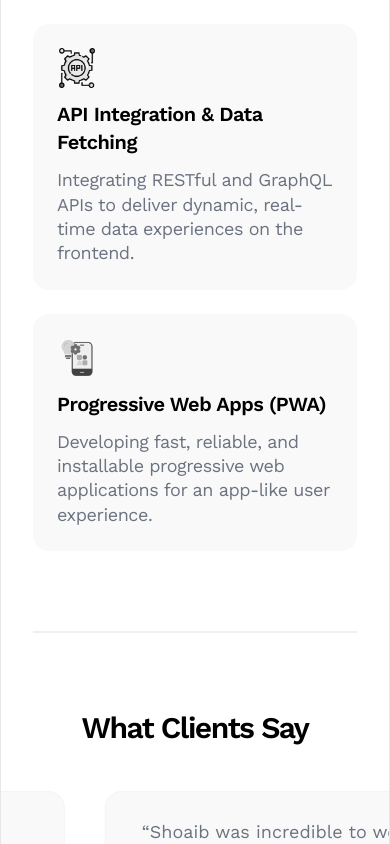
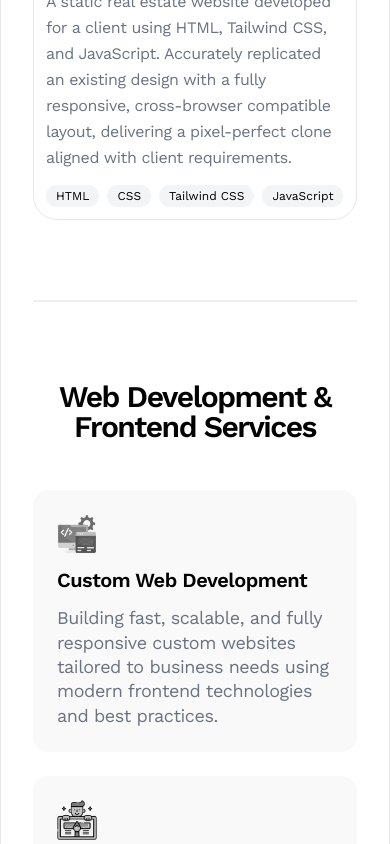
Before and after one commit to ShoaibMuhammad786/full_stack_developer_portfolio, a Next.js app: page / in a window 390 px wide. Shown: the part 5221-6065 px from the top of the page. Built offline with nearby package versions, Linux system fonts and the light colour scheme.

Commit message:
added projects

```diff
--- a/components/common/ProjectCard.jsx
+++ b/components/common/ProjectCard.jsx
@@ -5,37 +5,78 @@ import AnimatedText from "./AnimatedText";
 import Link from "next/link";
 
 const ProjectCard = ({ project, index }) => {
+  const isAboveFold = index < 2;
+
   return (
     <AnimatedText key={index}>
-      <div className="w-full border border-gray-200 p-3 xl:p-5 rounded-3xl mx-auto">
+      <article className="w-full border border-gray-200 p-3 xl:p-5 rounded-3xl mx-auto xl:min-h-[84vh] 2xl:min-h-[76vh]">
+        {/* Image */}
         <Image
           src={project?.image}
-          alt="project image"
+          alt={`${project?.title} - ${project?.type} project preview`}
           width={1280}
           height={720}
-          loading="lazy"
+          priority={isAboveFold}
+          loading={isAboveFold ? "eager" : "lazy"}
           className="lg:h-[240px] xl:h-[320px] 2xl:h-[380px] max-h-[380px] object-cover rounded-[20px]"
         />
 
-        <div className="w-full pt-5 flex items-center justify-between gap-2">
-          <h3 className="text-xl md:text-2xl lg:text-2xl font-semibold leading-none tracking-tight">
-            <strong className="font-semibold">{project?.title}</strong>
-          </h3>
-          {/* {project?.description && (
-            <p className="main-description text-start text-lg leading-[1.3] secondary-text z-10 tracking-tight">
-              <strong className="font-normal">{project?.description}</strong>
-            </p>
-          )} */}
+        {/* Header */}
+        <header className="w-full pt-5 flex items-center justify-between gap-2">
+          <h2 className="text-xl md:text-2xl font-semibold leading-tight tracking-tight">
+            {project?.title}
+          </h2>
+
           <Link
-            href={project?.url ? project?.url : `/`}
-            aria-label="Project link"
+            href={project?.url || `/`}
+            aria-label={`View ${project?.title} project`}
             target="_blank"
-            className="bg-gray-300/30 text-gray-500 text-base lg:text-base px-2 py-2 rounded-lg font-semibold inline-flex items-center  hover:bg-black hover:text-white transition-all duration-300"
+            rel="noopener noreferrer"
+            className="bg-gray-300/30 text-gray-500 px-2 py-2 rounded-lg inline-flex items-center hover:bg-black hover:text-white transition-all duration-300"
           >
             <FiArrowUpRight className="text-xl" />
           </Link>
+        </header>
+
+        {/* Description */}
+        <div className="w-full mt-2">
+          {project?.description && (
+            <p className="text-base leading-relaxed secondary-text tracking-tight">
+              {project.description}
+            </p>
+          )}
+
+          {/* Tech Stack */}
+          <ul className="flex flex-wrap gap-2 mt-3" aria-label="Tech stack">
+            {project?.tech_stack?.map((tech) => (
+              <li key={tech}>
+                <span className="text-xs bg-gray-100 px-2.5 py-1 rounded-xl">
+                  {tech}
+                </span>
+              </li>
+            ))}
+          </ul>
         </div>
-      </div>
+
+        {/* Structured Data (SEO boost) */}
+        <script
+          type="application/ld+json"
+          dangerouslySetInnerHTML={{
+            __html: JSON.stringify({
+              "@context": "https://schema.org",
+              "@type": "CreativeWork",
+              name: project.title,
+              description: project.description,
+              url: project.url,
+              image: project.image,
+              author: {
+                "@type": "Person",
+                name: "Shoaib Muhammad",
+              },
+            }),
+          }}
+        />
+      </article>
     </AnimatedText>
   );
 };
--- a/components/home/HomePage.jsx
+++ b/components/home/HomePage.jsx
@@ -22,8 +22,8 @@ const HomePage = () => {
         <Border />
         <Experience />
         <Border />
-        {/* <PorftolioProjects />
-        <Border /> */}
+        <PorftolioProjects />
+        <Border />
         <Services />
         <Border />
         <Testimonials />
--- a/constants/experience.js
+++ b/constants/experience.js
@@ -4,20 +4,39 @@ export const WORK_EXPERIENCE = [
     designation: "Mid-level Web Develper",
     timeline: "Jan 2025 - Present",
     companyLogo: "/launchboxglobal-logo.jpg",
-    companyLinkedIn: "https://www.linkedin.com/company/launchboxglobal/posts/?feedView=all",
+    companyLinkedIn:
+      "https://www.linkedin.com/company/launchboxglobal/posts/?feedView=all",
+    responsibilities: [
+      "Architect production-ready React.js applications using modular UI component libraries, cutting development cycles by 30%.",
+      "Boost Lighthouse performance scores by 40% via code-splitting, lazy loading, and advanced asset optimization.",
+      "Streamline state management and data flow by integrating RESTful APIs with Redux Toolkit Query and Axios.",
+      "Maintaine 99% rendering consistency across all major browsers (Chrome, Safari, Edge) through rigorous responsive design testing.",
+    ],
   },
   {
     companyName: "LaunchBox Global",
     designation: "Junior Web Develper",
     timeline: "Apr 2024 - Jan 2025",
     companyLogo: "/launchboxglobal-logo.jpg",
-    companyLinkedIn: "https://www.linkedin.com/company/launchboxglobal/posts/?feedView=all",
+    companyLinkedIn:
+      "https://www.linkedin.com/company/launchboxglobal/posts/?feedView=all",
+    responsibilities: [
+      "Converted complex Figma mockups into interactive UI components using React.js and Tailwind CSS.",
+      "Managed complex application workflows using Redux and Context API for robust client-side state handling.",
+      "Collaborated with backend teams to ensure efficient API integration and error management.",
+      "Contributed to a 40% increase in team velocity by actively participating in Agile sprints and peer code reviews.",
+    ],
   },
   {
     companyName: "Regex Dot Pvt Ltd",
     designation: "Software Engineer Intern",
     timeline: "Jan 2024 - Mar 2024",
     companyLogo: "/regexdot-logo.jpg",
-    companyLinkedIn: "https://www.linkedin.com/company/regexdot/posts/?feedView=all",
+    companyLinkedIn:
+      "https://www.linkedin.com/company/regexdot/posts/?feedView=all",
+    responsibilities: [
+      "Engineered a full-featured Manager Dashboard using React (Vite) and Tailwind CSS, accelerating development by 45% through high-velocity collaboration and Figma-to-Code implementation.",
+      "Implemented complex business logic for subscription tiers, QR-based sales tracking, and RESTful API integration with Axios, ensuring data integrity via Formik/Yup and optimized error handling UI.",
+    ],
   },
 ];
--- a/constants/projects.js
+++ b/constants/projects.js
@@ -2,10 +2,63 @@ export const PROJECTS = [
   {
     image: "/projects/lbg-website.png",
     title: "LaunchBox Global",
-    description: "",
+    description:
+      "A modern tech company website built from scratch using Figma, Next.js, Tailwind CSS, and Framer Motion. Designed and developed a fully responsive, cross-browser compatible platform with optimized performance, effectively showcasing the company’s identity, services, and development expertise.",
     url: "https://launchboxglobal.com/",
     type: "Website",
-    tech_stack: ["Nextjs", "Tailwind CSS", "Framer Motion"],
+    tech_stack: [
+      "Nextjs",
+      "Tailwind CSS",
+      "Framer Motion",
+      "Responsive",
+      "Cross-Browser Compatibility",
+      "Performance Optimization",
+    ],
+  },
+  {
+    image: "/projects/library-management-system-mockup.png",
+    title: "Library Management System",
+    description:
+      "A full-stack Library Management System built using the MERN Stack. The system provides role-based access for Admins and Students, allowing efficient management of books, student accounts, and borrowing requests.",
+    url: "https://github.com/shoaibmuhammad-dev/Library-Management-System",
+    type: "Website App",
+    tech_stack: [
+      "Reactjs",
+      "Nodejs",
+      "Expressjs",
+      "MongoDB",
+      "Redux Toolkit",
+      "RTK Query",
+      "Tailwind CSS",
+      "JWT",
+    ],
+  },
+  {
+    image: "/projects/spartax-mockup.png",
+    title: "Spartax",
+    description:
+      "A full-stack eCommerce platform built using the MERN Stack with role-based access for Admins and Buyers. Implemented product management, order tracking, analytics dashboard, and a seamless shopping experience with filtering, cart functionality, and secure Stripe checkout integration.",
+    url: "https://spartax.vercel.app/",
+    type: "Ecommerce Website",
+    tech_stack: [
+      "Reactjs",
+      "Nodejs",
+      "Expressjs",
+      "MongoDB",
+      "Redux Toolkit",
+      "RTK Query",
+      "Stripe",
+      "Tailwind CSS",
+    ],
+  },
+  {
+    image: "/projects/nobroker.png",
+    title: "NoBroker",
+    description:
+      "A static real estate website developed for a client using HTML, Tailwind CSS, and JavaScript. Accurately replicated an existing design with a fully responsive, cross-browser compatible layout, delivering a pixel-perfect clone aligned with client requirements.",
+    url: "https://no-broker-website.vercel.app/",
+    type: "Website",
+    tech_stack: ["HTML", "CSS", "Tailwind CSS", "JavaScript"],
   },
   // {
   //   image: "/projects/carveeps-mockup.png",
@@ -38,46 +91,28 @@ export const PROJECTS = [
   //   type: "Website",
   //   tech_stack: ["Nextjs", "Tailwind CSS", "Framer Motion"],
   // },
-  {
-    image: "/projects/spartax-mockup.png",
-    title: "Spartax",
-    description: "",
-    url: "https://spartax.vercel.app/",
-    type: "Ecommerce Website",
-    tech_stack: ["Reactjs", "Tailwind CSS"],
-  },
-  {
-    image: "/projects/8.png",
-    title: "NYKN",
-    description: "",
-    url: "https://www.nowyouknownashville.com/",
-    type: "Landing Page",
-    tech_stack: ["Reactjs", "Tailwind CSS"],
-  },
-  {
-    image: "/projects/my-garage-outlet-landing-page.png",
-    title: "My Garage Outlet",
-    description: "",
-    url: "https://www.mygarageoutlet.com/",
-    type: "Landing Page",
-    tech_stack: ["Reactjs", "Tailwind CSS"],
-  },
-  {
-    image: "/projects/6.png",
-    title: "Bioyap",
-    description: "",
-    url: "https://www.bioyap.com/",
-    type: "Landing Page",
-    tech_stack: ["Reactjs", "Tailwind CSS"],
-  },
-  {
-    image: "/projects/nobroker.png",
-    title: "NoBroker",
-    description: "",
-    url: "https://no-broker-website.vercel.app/",
-    type: "Website",
-    tech_stack: ["HTML", "Tailwind CSS", "JavaScript"],
-  },
+  // {
+  //   image: "/projects/8.png",
+  //   title: "NYKN",
+  //   description: "",
+  //   url: "https://www.nowyouknownashville.com/",
+  //   type: "Landing Page",
+  //   tech_stack: ["Reactjs", "Tailwind CSS"],
+  // },
+  // {
+  //   image: "/projects/my-garage-outlet-landing-page.png",
+  //   title: "My Garage Outlet",
+  //   description: "",
+  //   url: "https://www.mygarageoutlet.com/",
+  //   type: "Landing Page",
+  //   tech_stack: ["Reactjs", "Tailwind CSS"],
+  // },
+  // {
+  //   image: "/projects/6.png",
+  //   title: "Bioyap",
+  //   description: "",
+  //   url: "https://www.bioyap.com/",
+  //   type: "Landing Page",
+  //   tech_stack: ["Reactjs", "Tailwind CSS"],
+  // },
 ];
-
-//personal-portfolio-project-mockup
```
Also changed, not shown: public/projects/library-management-system-mockup.png (added).
